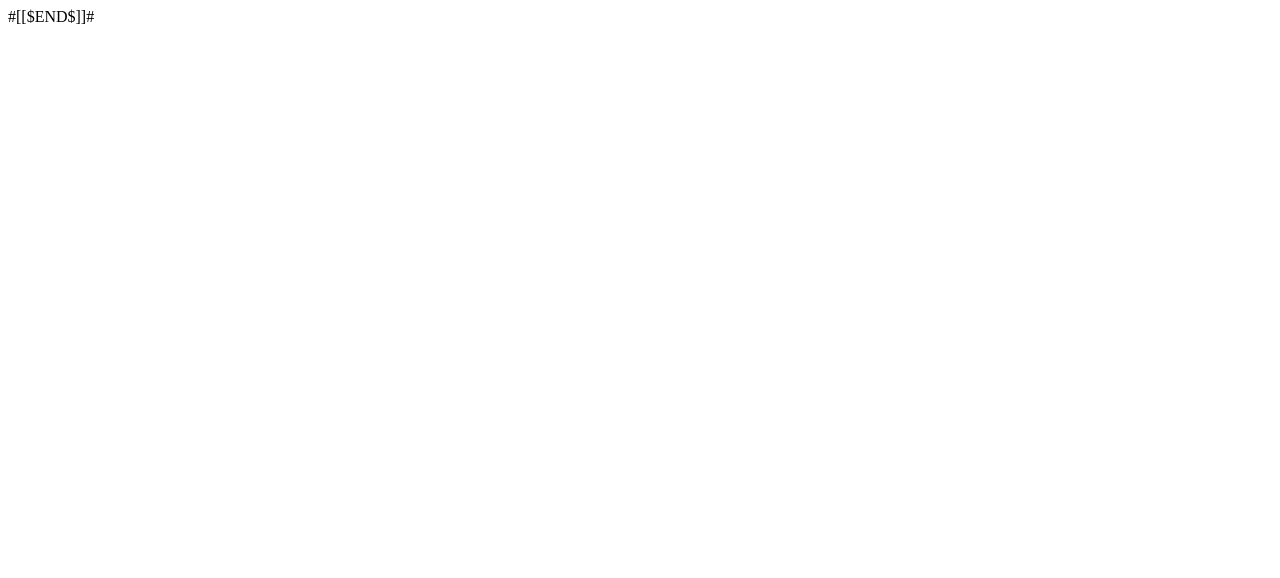
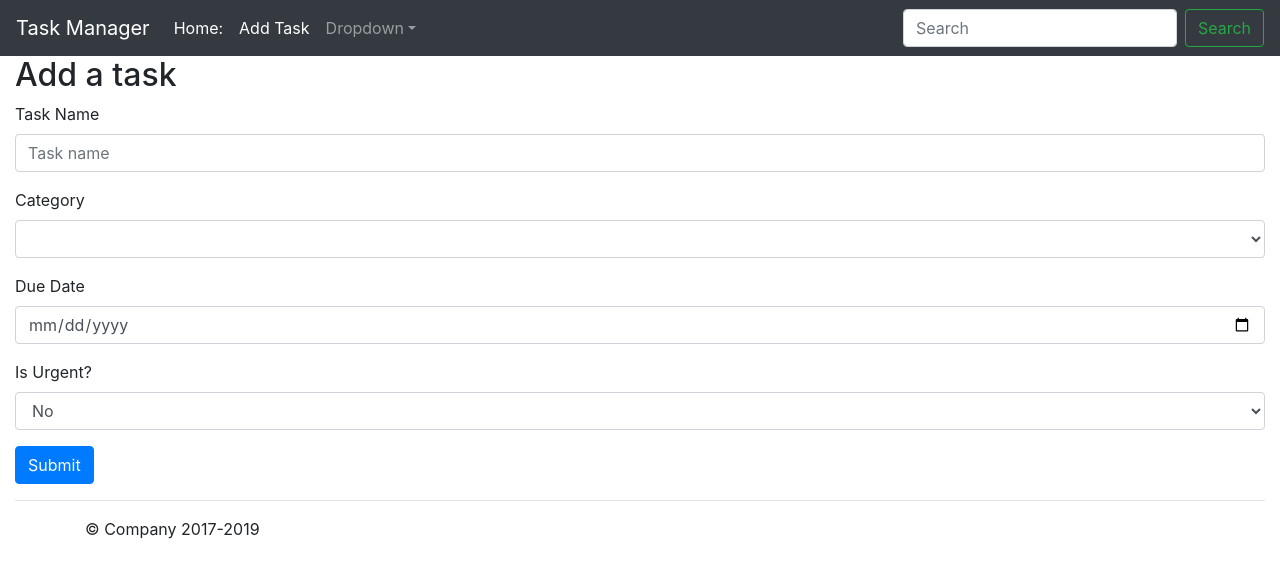
Before and after one commit to shadowrunnerkyt/learn_mongoDB, a plain HTML site: page taskmanager/addtask.html in a window 1280 px wide. Drawn offline with nearby package versions, Linux system fonts and the light colour scheme; no server answers.

Commit message:
sets up the addtask.html form page // adds code to main.js to retrieve available categories from db.categories

```diff
--- a/taskmanager/addtask.html
+++ b/taskmanager/addtask.html
@@ -1,7 +1,7 @@
 <!-- ******************************************
 *  Author : Chris
 *  Created On : Mon Jul 22 2019
-*  File : addtask.html
+*  File : index.html
 ******************************************* -->
 
 <!DOCTYPE html>
@@ -9,12 +9,102 @@
 
 <head>
     <meta charset="UTF-8">
-    <meta name="author" content="Author">
-    <title>#[[$Title$]]#</title>
+    <meta name="Chris" content="Task Manager">
+	<title>Task Manager</title>
+
+	<link rel="stylesheet" href="https://stackpath.bootstrapcdn.com/bootstrap/4.3.1/css/bootstrap.min.css"
+		integrity="sha384-ggOyR0iXCbMQv3Xipma34MD+dH/1fQ784/j6cY/iJTQUOhcWr7x9JvoRxT2MZw1T"
+		crossorigin="anonymous">
+	<link rel="stylesheet" href="css/style.css">
+
+	<script
+  		src="https://code.jquery.com/jquery-3.4.1.min.js"
+  		integrity="sha256-CSXorXvZcTkaix6Yvo6HppcZGetbYMGWSFlBw8HfCJo="
+  		crossorigin="anonymous"></script>
+	<script src="https://stackpath.bootstrapcdn.com/bootstrap/4.3.1/js/bootstrap.min.js"
+		integrity="sha384-JjSmVgyd0p3pXB1rRibZUAYoIIy6OrQ6VrjIEaFf/nJGzIxFDsf4x0xIM+B07jRM"
+		crossorigin="anonymous"></script>
 </head>
 
 <body>
-    #[[$END$]]#
+	<nav class="navbar navbar-expand-md navbar-dark fixed-top bg-dark">
+	<a class="navbar-brand" href="#">Task Manager</a>
+	<button class="navbar-toggler" type="button" data-toggle="collapse" data-target="#navbarsExampleDefault" aria-controls="navbarsExampleDefault" aria-expanded="false" aria-label="Toggle navigation">
+	<span class="navbar-toggler-icon"></span>
+	</button>
+
+  <div class="collapse navbar-collapse" id="navbarsExampleDefault">
+    <ul class="navbar-nav mr-auto">
+      <li class="nav-item active">
+        <a class="nav-link" href="index.html">Home:<span class="sr-only"></span></a>
+      </li>
+      <li class="nav-item">
+        <a class="nav-link active">Add Task</a>
+      </li>
+      <!-- <li class="nav-item">
+        <a class="nav-link disabled" href="#">Disabled</a>
+      </li> -->
+      <li class="nav-item dropdown">
+        <a class="nav-link dropdown-toggle" href="#" id="dropdown01" data-toggle="dropdown" aria-haspopup="true" aria-expanded="false">Dropdown</a>
+        <div class="dropdown-menu" aria-labelledby="dropdown01">
+			<a class="dropdown-item" href="categories.html">Categories</a>
+        	<a class="dropdown-item" href="addcategory.html">Add Category</a>
+        	<a class="dropdown-item" href="addtask.html">Add Task</a>
+        	<a class="dropdown-item" href="editcategory.html">Edit Category</a>
+        	<a class="dropdown-item" href="edittask.html">Edit Task</a>
+        </div>
+      </li>
+    </ul>
+    <form class="form-inline my-2 my-lg-0">
+      <input class="form-control mr-sm-2" type="text" placeholder="Search" aria-label="Search">
+      <button class="btn btn-outline-success my-2 my-sm-0" type="submit">Search</button>
+    </form>
+  </div>
+</nav>
+
+<main role="main">
+
+  <div class="container-fluid">
+    <div class="row">
+      <div class="col-md-12">
+		<h2>Add a task</h2>
+			<form id="add_task">
+				<div class="form-group">
+					<label>Task Name</label>
+					<input type="text" name="task_name" id="task_name" class="form-control" placeholder="Task name">
+				</div>
+				<div class="form-group">
+					<label>Category</label>
+					<select name="category" id="category" class="form-control">
+						<!--  -->
+					</select>
+				</div>
+				<div class="form-group">
+					<label>Due Date</label>
+					<input type="date" name="due_date" id="due_date" class="form-control">
+				</div>
+				<div class="form-group">
+					<label>Is Urgent?</label>
+					<select name="is_urgent" id="is_urgent" class="form-control">
+						<option value="false">No</option>
+						<option value="true">Yes</option>
+					</select>
+				</div>
+				<button type="submit" class="btn btn-primary">Submit</button>
+			</form>
+	  </div>
+    </div>
+
+    <hr>
+
+  </div> <!-- /container -->
+
+</main>
+
+<footer class="container">
+  <p>&copy; Company 2017-2019</p>
+</footer>
+<script src="js/main.js"></script>
 </body>
 
 </html>
--- a/taskmanager/js/main.js
+++ b/taskmanager/js/main.js
@@ -6,6 +6,7 @@
 
  $(document).ready(function(){
 	getTasks();
+	getCategoryOptions();
  });
 
  function getTasks(){
@@ -13,9 +14,24 @@
 		let output = '<ul class="list-group">';
 		$.each(data, function(key, task){
 			output += '<li class="list-group-item">';
-			output += task.task_name+'<span class="due_on">[Due on: '+task.due_date+']</span>';
+			output += task.task_name+'<span class="due_on"> [Due on: '+task.due_date+'] </span>';
+			// if(JSON.parse(task.is_urgent)){
+			if(task.is_urgent){
+				output += '<span class="label label-danger">Urgent</span>';
+			}
+			output += '<span class="float-right"><a class="btn btn-primary btn-sm" href="#">Edit</a> <a class="btn btn-outline-danger btn-sm" href="#">Delete</a></span>';
 		});
 		output += '</ul>';
 		$('#tasks').html(output);
 	 });
  }
+
+ function getCategoryOptions(){
+	$.get('http://192.168.33.20:3001/taskmanager/categories', function(data){
+		let output;
+		$.each(data, function(key, category){
+			output += '<option value="'+category.category_name+'">'+category.category_name+'</option>';
+		});
+		$('#category').append(output);
+	 });
+ }
```
Also changed, not shown: taskmanager/index.html (+9 -9 lines), taskmanager/css/style.css (line endings or trailing spaces).
